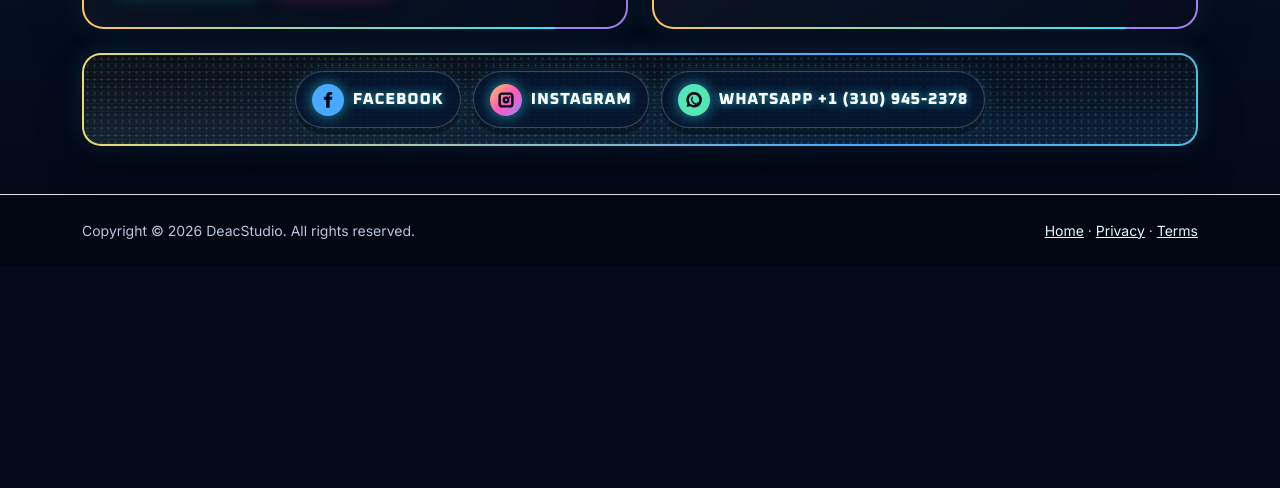
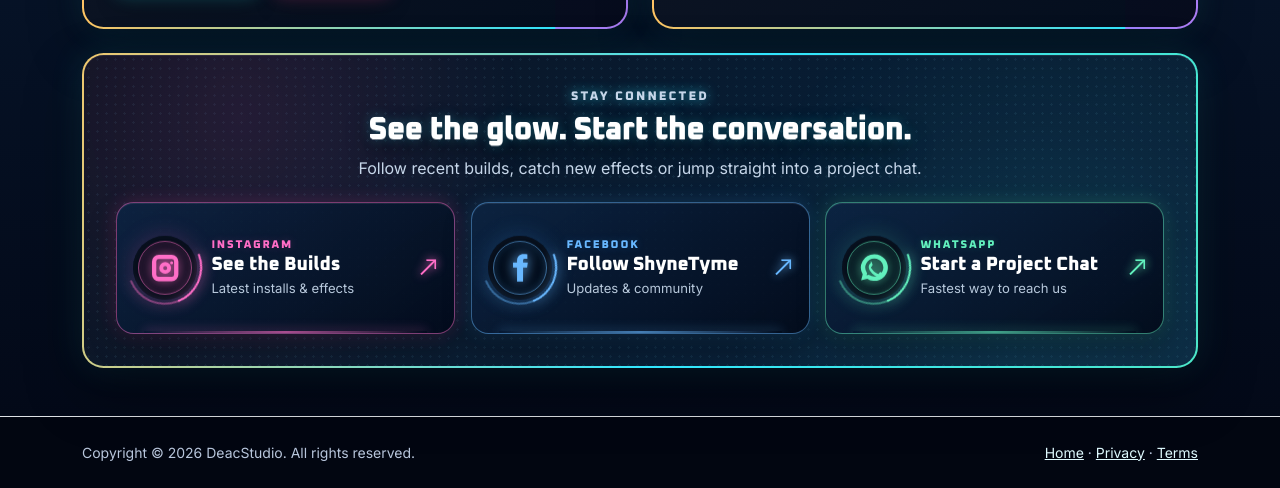
Before and after one commit to Deke206/thethinkingtank, a plain HTML site: page contact.html in a window 1280 px wide. Shown: the part 1225-1713 px from the top of the page. Before the commit the page ends 1491 px from the top, so only its background shows below. Drawn offline with nearby package versions, Linux system fonts and the light colour scheme.

Commit message:
Refresh contact social links and icon animations

```diff
--- a/contact.html
+++ b/contact.html
@@ -22,6 +22,7 @@
   <link href="https://fonts.googleapis.com/css2?family=Inter:wght@400;500;600;700&family=Oxanium:wght@500;600;700;800&display=swap" rel="stylesheet">
   <link href="https://cdn.jsdelivr.net/npm/bootstrap@5.3.3/dist/css/bootstrap.min.css" rel="stylesheet">
   <link rel="stylesheet" href="css/site.css?v=20260722-shared-banner-system">
+  <link rel="stylesheet" href="css/contact-social.css?v=20260722-social-launchpad">
 </head>
 <body class="contact-page">
   <nav class="navbar navbar-expand-lg navbar-dark bg-dark sticky-top">
@@ -136,22 +137,50 @@
         </div>
       </div>
 
-      <section class="social-led-banner mt-4" aria-labelledby="socialTitle">
-        <div class="social-led-banner__track">
-          <a class="social-chip social-chip--facebook" href="https://www.facebook.com/ShyneTymeWorks" target="_blank" rel="noopener" aria-label="ShyneTyme Works on Facebook">
-            <svg class="social-chip__icon" viewBox="0 0 24 24" aria-hidden="true" focusable="false"><path d="M14 8.2V6.7c0-.7.3-1.1 1.2-1.1H17V2.5c-.8-.1-1.7-.2-2.6-.2-2.7 0-4.6 1.7-4.6 4.7v1.2H7v3.5h2.8v9.8H14v-9.8h2.8l.5-3.5H14Z"/></svg>
-            <span>Facebook</span>
+      <section class="social-launchpad mt-4" aria-labelledby="socialTitle">
+        <div class="social-launchpad__intro">
+          <p class="section-kicker">Stay Connected</p>
+          <h2 id="socialTitle">See the glow. Start the conversation.</h2>
+          <p>Follow recent builds, catch new effects or jump straight into a project chat.</p>
+        </div>
+
+        <div class="social-launchpad__grid">
+          <a class="social-tile social-tile--instagram" href="https://www.instagram.com/shynetymeworks/" target="_blank" rel="noopener" aria-label="See ShyneTyme Works builds and effects on Instagram">
+            <span class="social-tile__icon-wrap" aria-hidden="true">
+              <svg class="social-tile__icon" viewBox="0 0 24 24" focusable="false"><path d="M7.5 2.8h9A4.7 4.7 0 0 1 21.2 7.5v9a4.7 4.7 0 0 1-4.7 4.7h-9a4.7 4.7 0 0 1-4.7-4.7v-9a4.7 4.7 0 0 1 4.7-4.7Zm0 3A1.7 1.7 0 0 0 5.8 7.5v9a1.7 1.7 0 0 0 1.7 1.7h9a1.7 1.7 0 0 0 1.7-1.7v-9a1.7 1.7 0 0 0-1.7-1.7h-9Zm4.5 2.1a4.1 4.1 0 1 1 0 8.2 4.1 4.1 0 0 1 0-8.2Zm0 2.7a1.4 1.4 0 1 0 0 2.8 1.4 1.4 0 0 0 0-2.8Zm4.5-3.2a1 1 0 1 1 0 2.1 1 1 0 0 1 0-2.1Z"/></svg>
+            </span>
+            <span class="social-tile__copy">
+              <span class="social-tile__platform">Instagram</span>
+              <strong class="social-tile__action">See the Builds</strong>
+              <span class="social-tile__detail">Latest installs &amp; effects</span>
+            </span>
+            <span class="social-tile__arrow" aria-hidden="true">↗</span>
           </a>
-          <a class="social-chip social-chip--instagram" href="https://www.instagram.com/shynetymeworks/" target="_blank" rel="noopener" aria-label="ShyneTyme Works on Instagram">
-            <svg class="social-chip__icon" viewBox="0 0 24 24" aria-hidden="true" focusable="false"><path d="M7.5 2.8h9A4.7 4.7 0 0 1 21.2 7.5v9a4.7 4.7 0 0 1-4.7 4.7h-9a4.7 4.7 0 0 1-4.7-4.7v-9a4.7 4.7 0 0 1 4.7-4.7Zm0 3A1.7 1.7 0 0 0 5.8 7.5v9a1.7 1.7 0 0 0 1.7 1.7h9a1.7 1.7 0 0 0 1.7-1.7v-9a1.7 1.7 0 0 0-1.7-1.7h-9Zm4.5 2.1a4.1 4.1 0 1 1 0 8.2 4.1 4.1 0 0 1 0-8.2Zm0 2.7a1.4 1.4 0 1 0 0 2.8 1.4 1.4 0 0 0 0-2.8Zm4.5-3.2a1 1 0 1 1 0 2.1 1 1 0 0 1 0-2.1Z"/></svg>
-            <span>Instagram</span>
+
+          <a class="social-tile social-tile--facebook" href="https://www.facebook.com/ShyneTymeWorks" target="_blank" rel="noopener" aria-label="Follow ShyneTyme Works updates and community posts on Facebook">
+            <span class="social-tile__icon-wrap" aria-hidden="true">
+              <svg class="social-tile__icon" viewBox="0 0 24 24" focusable="false"><path d="M14 8.2V6.7c0-.7.3-1.1 1.2-1.1H17V2.5c-.8-.1-1.7-.2-2.6-.2-2.7 0-4.6 1.7-4.6 4.7v1.2H7v3.5h2.8v9.8H14v-9.8h2.8l.5-3.5H14Z"/></svg>
+            </span>
+            <span class="social-tile__copy">
+              <span class="social-tile__platform">Facebook</span>
+              <strong class="social-tile__action">Follow ShyneTyme</strong>
+              <span class="social-tile__detail">Updates &amp; community</span>
+            </span>
+            <span class="social-tile__arrow" aria-hidden="true">↗</span>
           </a>
-          <a class="social-chip social-chip--whatsapp" href="https://wa.me/13109452378" target="_blank" rel="noopener" aria-label="Connect with ShyneTyme Works on WhatsApp at +1 310 945 2378">
-            <svg class="social-chip__icon" viewBox="0 0 24 24" aria-hidden="true" focusable="false"><path d="M12 2.4a9.3 9.3 0 0 0-8 14l-1.1 4.2 4.3-1.1A9.3 9.3 0 1 0 12 2.4Zm0 3a6.3 6.3 0 0 1 5.4 9.6 6.3 6.3 0 0 1-8.8 2l-.4-.3-1.5.4.4-1.5-.3-.5A6.3 6.3 0 0 1 12 5.4Zm-2.3 3.2c-.2 0-.5.1-.7.4-.2.3-.8 1-.8 2.3 0 1.4 1 2.7 1.1 2.9.1.2 1.9 3 4.7 4 .6.2 1.1.4 1.5.4.6.1 1.1.1 1.5-.1.5-.2 1.4-.7 1.6-1.3.2-.6.2-1.1.1-1.2l-.6-.3-1.6-.8c-.2-.1-.5-.1-.7.2l-.6.8c-.2.3-.4.3-.7.1-.4-.1-1.5-.5-2.8-1.7-1-1-1.7-2.1-1.9-2.4-.2-.4 0-.5.2-.7l.5-.6c.1-.2.2-.4.3-.6.1-.2.1-.4 0-.6l-.7-1.7c-.2-.4-.4-.4-.6-.4Z"/></svg>
-            <span>WhatsApp +1 (310) 945-2378</span>
+
+          <a class="social-tile social-tile--whatsapp" href="https://wa.me/13109452378" target="_blank" rel="noopener" aria-label="Start a WhatsApp project chat with ShyneTyme Works at +1 310 945 2378">
+            <span class="social-tile__icon-wrap" aria-hidden="true">
+              <svg class="social-tile__icon" viewBox="0 0 24 24" focusable="false"><path d="M12 2.4a9.3 9.3 0 0 0-8 14l-1.1 4.2 4.3-1.1A9.3 9.3 0 1 0 12 2.4Zm0 3a6.3 6.3 0 0 1 5.4 9.6 6.3 6.3 0 0 1-8.8 2l-.4-.3-1.5.4.4-1.5-.3-.5A6.3 6.3 0 0 1 12 5.4Zm-2.3 3.2c-.2 0-.5.1-.7.4-.2.3-.8 1-.8 2.3 0 1.4 1 2.7 1.1 2.9.1.2 1.9 3 4.7 4 .6.2 1.1.4 1.5.4.6.1 1.1.1 1.5-.1.5-.2 1.4-.7 1.6-1.3.2-.6.2-1.1.1-1.2l-.6-.3-1.6-.8c-.2-.1-.5-.1-.7.2l-.6.8c-.2.3-.4.3-.7.1-.4-.1-1.5-.5-2.8-1.7-1-1-1.7-2.1-1.9-2.4-.2-.4 0-.5.2-.7l.5-.6c.1-.2.2-.4.3-.6.1-.2.1-.4 0-.6l-.7-1.7c-.2-.4-.4-.4-.6-.4Z"/></svg>
+            </span>
+            <span class="social-tile__copy">
+              <span class="social-tile__platform">WhatsApp</span>
+              <strong class="social-tile__action">Start a Project Chat</strong>
+              <span class="social-tile__detail">Fastest way to reach us</span>
+            </span>
+            <span class="social-tile__arrow" aria-hidden="true">↗</span>
           </a>
         </div>
-        <h2 class="visually-hidden" id="socialTitle">Social links</h2>
       </section>
     </section>
   </main>
```
